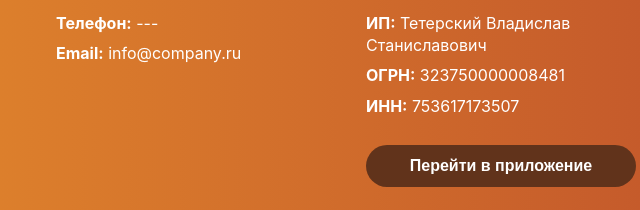
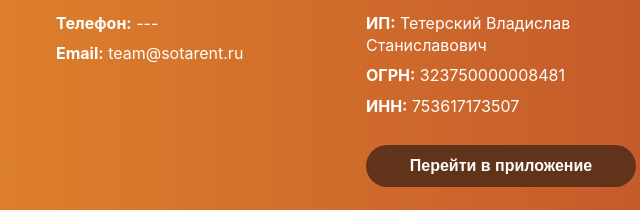
Before and after one commit to 1manariii/sota_web, a plain HTML site: page polity.html in a window 1280 px wide. Shown: the part 2375-2585 px from the top of the page, 604-1244 px from the left. Drawn offline with Linux system fonts and the light colour scheme.

Commit message:
Fix: поправил почту

```diff
--- a/polity.html
+++ b/polity.html
@@ -282,7 +282,7 @@
             <div class="footer-contacts">
                 <h4>Контакты</h4>
                 <p><strong>Телефон:</strong> ---</p>
-                <p><strong>Email:</strong> info@company.ru</p>
+                <p><strong>Email:</strong> team@sotarent.ru</p>
             </div>
 
             <!-- Реквизиты -->
```
Also changed, not shown: index.html (+1 -1 lines), terms.html (+1 -1 lines).
